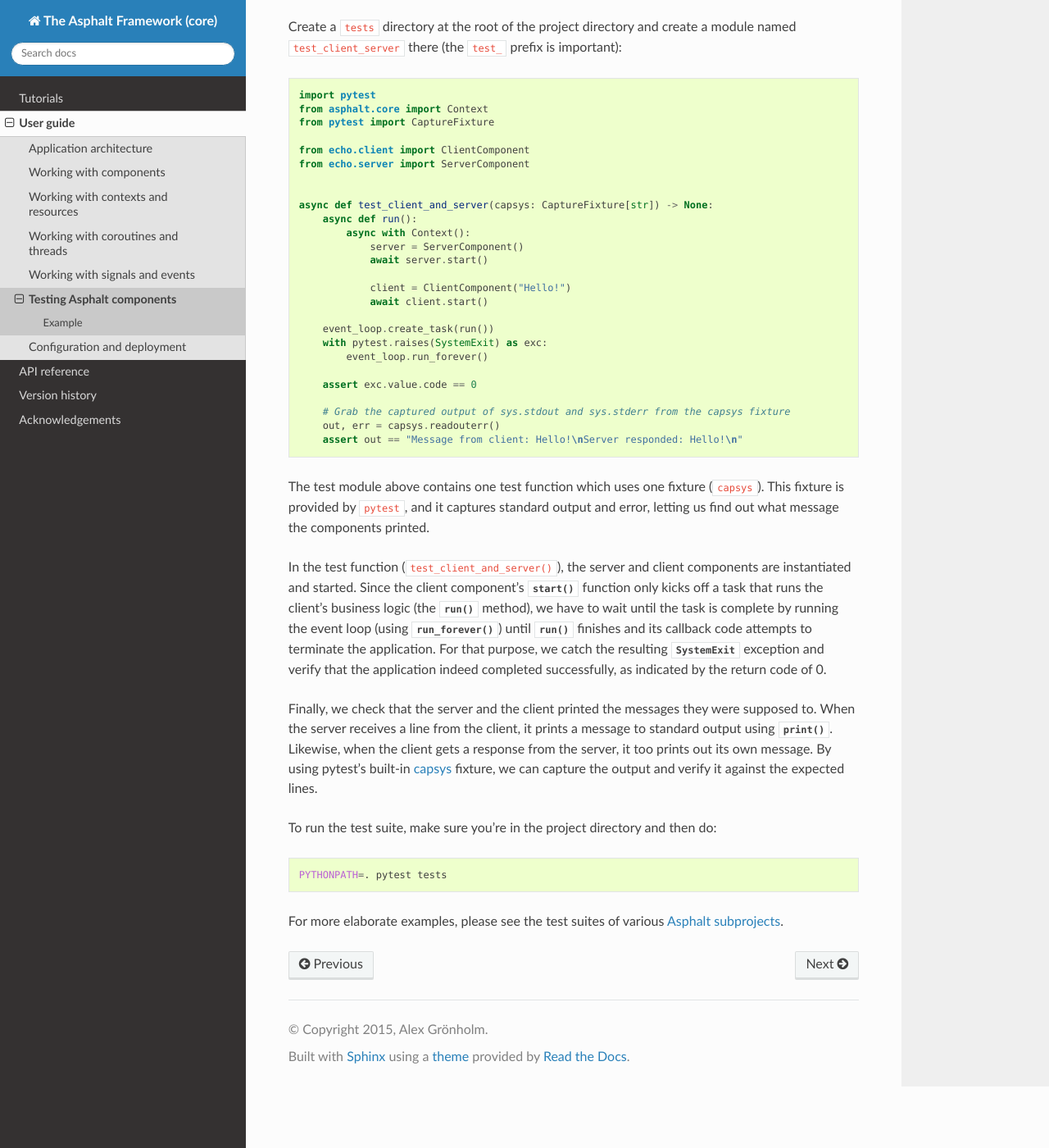
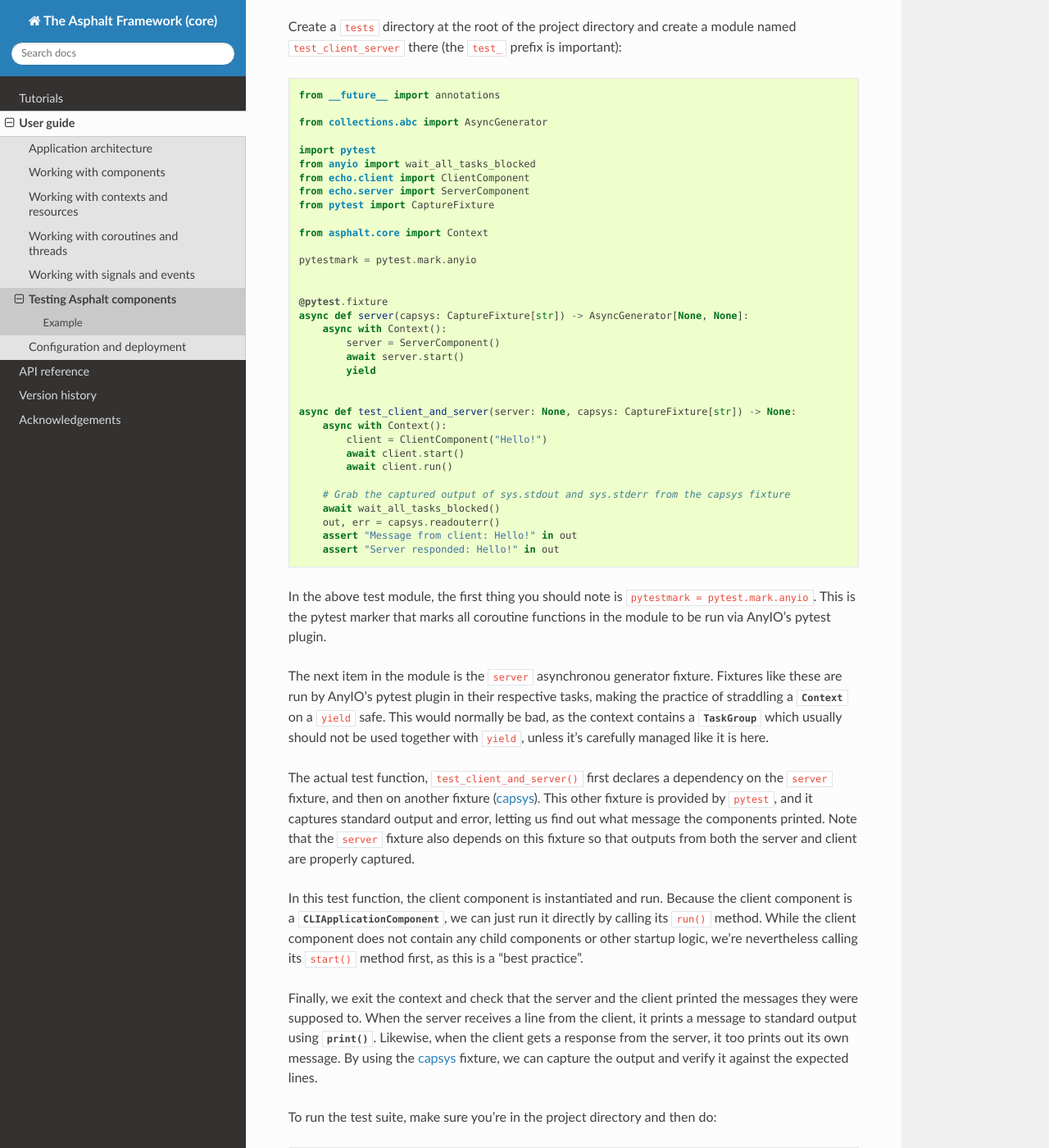
Before and after one commit to asphalt-framework/asphalt, a Sphinx documentation site: the page built from docs/userguide/testing.rst, in a window 1280 px wide and 1400 px high, scrolled down 606 px. Shown: the whole window at 82% size. Built offline with Sphinx 7.4.7 and the Read the Docs theme 2.0.0, drawn with Linux system fonts in a browser that asks for light colours; the version number could not be read and is left out; some of the changed text lies outside the part shown.

Commit message:
Updated the architecture, components and testing documentation

```diff
--- /dev/null
+++ b/docs/userguide/snippets/deployment.py
@@ -0,0 +1,34 @@
+from __future__ import annotations
+
+from collections.abc import AsyncGenerator
+
+import pytest
+from anyio import wait_all_tasks_blocked
+from echo.client import ClientComponent
+from echo.server import ServerComponent
+from pytest import CaptureFixture
+
+from asphalt.core import Context
+
+pytestmark = pytest.mark.anyio
+
+
+@pytest.fixture
+async def server(capsys: CaptureFixture[str]) -> AsyncGenerator[None, None]:
+    async with Context():
+        server = ServerComponent()
+        await server.start()
+        yield
+
+
+async def test_client_and_server(server: None, capsys: CaptureFixture[str]) -> None:
+    async with Context():
+        client = ClientComponent("Hello!")
+        await client.start()
+        await client.run()
+
+    # Grab the captured output of sys.stdout and sys.stderr from the capsys fixture
+    await wait_all_tasks_blocked()
+    out, err = capsys.readouterr()
+    assert "Message from client: Hello!" in out
+    assert "Server responded: Hello!" in out
--- a/docs/userguide/testing.rst
+++ b/docs/userguide/testing.rst
@@ -13,7 +13,7 @@
 
 With Asphalt projects, it is recommended to use the pytest_ testing framework because it
 is already being used with Asphalt core and it provides easy testing of asynchronous
-code (via the pytest-asyncio_ plugin).
+code (via `AnyIO's pytest plugin`_).
 
 Example
 -------
@@ -24,55 +24,38 @@
 we'll test them against each other.
 
 Create a ``tests`` directory at the root of the project directory and create a module
-named ``test_client_server`` there (the ``test_`` prefix is important)::
+named ``test_client_server`` there (the ``test_`` prefix is important):
 
-    import pytest
-    from asphalt.core import Context
-    from pytest import CaptureFixture
+.. literalinclude:: snippets/deployment.py
+   :language: python
 
-    from echo.client import ClientComponent
-    from echo.server import ServerComponent
+In the above test module, the first thing you should note is
+``pytestmark = pytest.mark.anyio``. This is the pytest marker that marks all coroutine
+functions in the module to be run via AnyIO's pytest plugin.
 
+The next item in the module is the ``server`` asynchronou generator fixture. Fixtures
+like these are run by AnyIO's pytest plugin in their respective tasks, making the
+practice of straddling a :class:`Context` on a ``yield`` safe. This would normally be
+bad, as the context contains a :class:`~anyio.TaskGroup` which usually should not be
+used together with ``yield``, unless it's carefully managed like it is here.
 
-    async def test_client_and_server(capsys: CaptureFixture[str]) -> None:
-        async def run():
-            async with Context():
-                server = ServerComponent()
-                await server.start()
+The actual test function, ``test_client_and_server()`` first declares a dependency
+on the ``server`` fixture, and then on another fixture (capsys_). This other fixture is
+provided by ``pytest``, and it captures standard output and error, letting us find out
+what message the components printed. Note that the ``server`` fixture also depends on
+this fixture so that outputs from both the server and client are properly captured.
 
-                client = ClientComponent("Hello!")
-                await client.start()
+In this test function, the client component is instantiated and run. Because the client
+component is a :class:`CLIApplicationComponent`, we can just run it directly by calling
+its ``run()`` method. While the client component does not contain any child components
+or other startup logic, we're nevertheless calling its ``start()`` method first, as this
+is a "best practice".
 
-        event_loop.create_task(run())
-        with pytest.raises(SystemExit) as exc:
-            event_loop.run_forever()
-
-        assert exc.value.code == 0
-
-        # Grab the captured output of sys.stdout and sys.stderr from the capsys fixture
-        out, err = capsys.readouterr()
-        assert out == "Message from client: Hello!\nServer responded: Hello!\n"
-
-The test module above contains one test function which uses one fixture (``capsys``).
-This fixture is provided by ``pytest``, and it captures standard output and error,
-letting us find out what message the components printed.
-
-In the test function (``test_client_and_server()``), the server and client components
-are instantiated and started. Since the client component's
-:meth:`~CLIApplicationComponent.start` function only kicks off a task that runs the
-client's business logic (the :meth:`~CLIApplicationComponent.run` method), we have to
-wait until the task is complete by running the event loop (using
-:meth:`~asyncio.loop.run_forever`) until
-:meth:`~CLIApplicationComponent.run` finishes and its callback code attempts to
-terminate the application. For that purpose, we catch the resulting :exc:`SystemExit`
-exception and verify that the application indeed completed successfully, as indicated by
-the return code of 0.
-
-Finally, we check that the server and the client printed the messages they were supposed
-to. When the server receives a line from the client, it prints a message to standard
-output using :func:`print`. Likewise, when the client gets a response from the server,
-it too prints out its own message. By using pytest's built-in capsys_ fixture, we can
-capture the output and verify it against the expected lines.
+Finally, we exit the context and check that the server and the client printed the
+messages they were supposed to. When the server receives a line from the client, it
+prints a message to standard output using :func:`print`. Likewise, when the client gets
+a response from the server, it too prints out its own message. By using the capsys_
+fixture, we can capture the output and verify it against the expected lines.
 
 To run the test suite, make sure you're in the project directory and then do:
 
@@ -84,7 +67,7 @@
 `Asphalt subprojects`_.
 
 .. _pytest: http://pytest.org/
-.. _pytest-asyncio: https://pypi.python.org/pypi/pytest-asyncio
-.. _capsys: https://docs.pytest.org/en/6.2.x/capture.html#accessing-captured-output-\
-    from-a-test-function
+.. _AnyIO's pytest plugin: https://anyio.readthedocs.io/en/stable/testing.html
+.. _capsys: https://docs.pytest.org/en/stable/how-to/capture-stdout-stderr.html\
+   #accessing-captured-output-from-a-test-function
 .. _Asphalt subprojects: https://github.com/asphalt-framework
```
Also changed, not shown: docs/userguide/architecture.rst (+25 -18 lines), docs/userguide/components.rst (+27 -38 lines).
